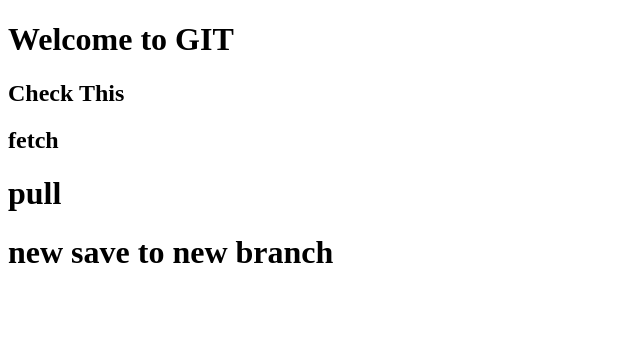
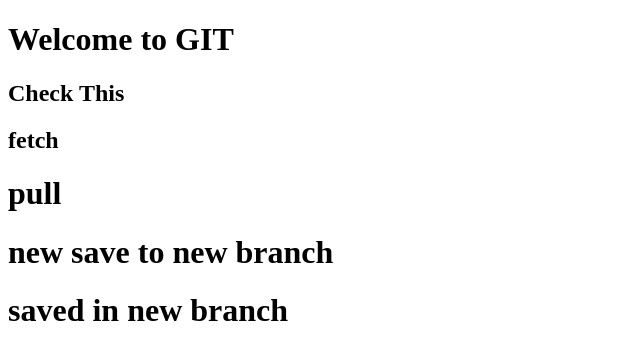
Before and after one commit to Niranjangodbole/newGitTest, a plain HTML site: page newGitTest/Index.html in a window 1280 px wide. Shown: the whole page, without its empty margins (0-640 px from the left). Drawn offline with Linux system fonts and the light colour scheme.

Commit message:
Saved in new branch

```diff
--- a/newGitTest/Index.html
+++ b/newGitTest/Index.html
@@ -10,5 +10,6 @@
 	<h2>fetch</h2>
     <h1>pull</h1>
     <h1>new save to new branch</h1>
+    <h1>saved in new branch</h1>
 </body>
 </html>
```
